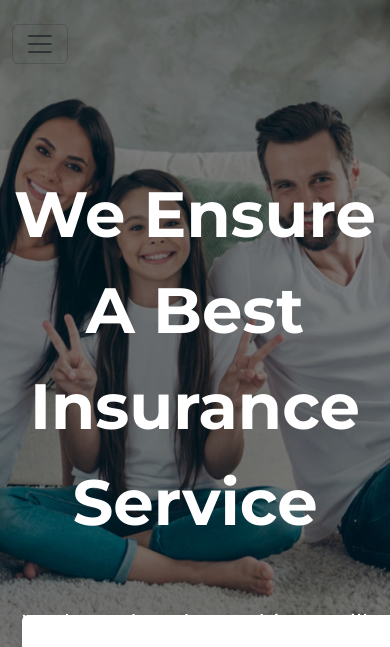
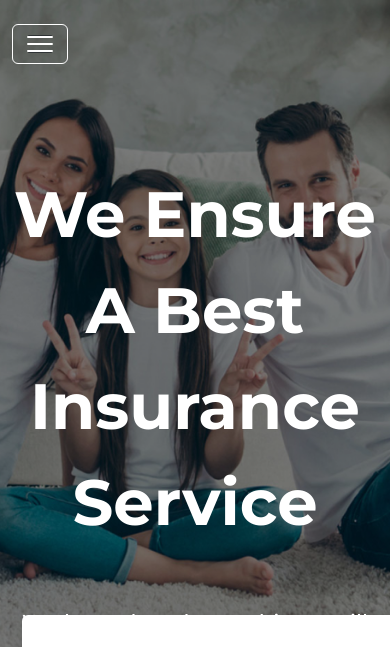
Before and after one commit to snappersik/practice, a plain HTML site: page index.html in a window 390 px wide. Shown: the top 647 px of the page. Drawn offline with Linux system fonts and the light colour scheme.

Commit message:
начало адаптива

```diff
--- a/index.html
+++ b/index.html
@@ -25,7 +25,9 @@
                   aria-expanded="false"
                   aria-label="Toggle navigation"
                 >
-                  <span class="navbar-toggler-icon"></span>
+                  <svg class="navbar-toggler-icon" xmlns="http://www.w3.org/2000/svg" x="0px" y="0px" width="100" height="100" viewBox="0,0,256,256">
+                    <g fill="#ffffff" fill-rule="nonzero" stroke="none" stroke-width="1" stroke-linecap="butt" stroke-linejoin="miter" stroke-miterlimit="10" stroke-dasharray="" stroke-dashoffset="0" font-family="none" font-weight="none" font-size="none" text-anchor="none" style="mix-blend-mode: normal"><g transform="scale(8.53333,8.53333)"><path d="M3,7c-0.36064,-0.0051 -0.69608,0.18438 -0.87789,0.49587c-0.18181,0.3115 -0.18181,0.69676 0,1.00825c0.18181,0.3115 0.51725,0.50097 0.87789,0.49587h24c0.36064,0.0051 0.69608,-0.18438 0.87789,-0.49587c0.18181,-0.3115 0.18181,-0.69676 0,-1.00825c-0.18181,-0.3115 -0.51725,-0.50097 -0.87789,-0.49587zM3,14c-0.36064,-0.0051 -0.69608,0.18438 -0.87789,0.49587c-0.18181,0.3115 -0.18181,0.69676 0,1.00825c0.18181,0.3115 0.51725,0.50097 0.87789,0.49587h24c0.36064,0.0051 0.69608,-0.18438 0.87789,-0.49587c0.18181,-0.3115 0.18181,-0.69676 0,-1.00825c-0.18181,-0.3115 -0.51725,-0.50097 -0.87789,-0.49587zM3,21c-0.36064,-0.0051 -0.69608,0.18438 -0.87789,0.49587c-0.18181,0.3115 -0.18181,0.69676 0,1.00825c0.18181,0.3115 0.51725,0.50097 0.87789,0.49587h24c0.36064,0.0051 0.69608,-0.18438 0.87789,-0.49587c0.18181,-0.3115 0.18181,-0.69676 0,-1.00825c-0.18181,-0.3115 -0.51725,-0.50097 -0.87789,-0.49587z"></path></g></g>
+                    </svg>
                 </button>
                 <div class="collapse navbar-collapse" id="navbarTogglerDemo01">
                   <a class="navbar-brand text-white fs-4 fw-bold me-5" href="#"
--- a/style.css
+++ b/style.css
@@ -86,3 +86,7 @@ body {
   border: none;
   padding: 0 100px;
 }
+
+.navbar-toggler {
+  border-color: white;
+}
```
